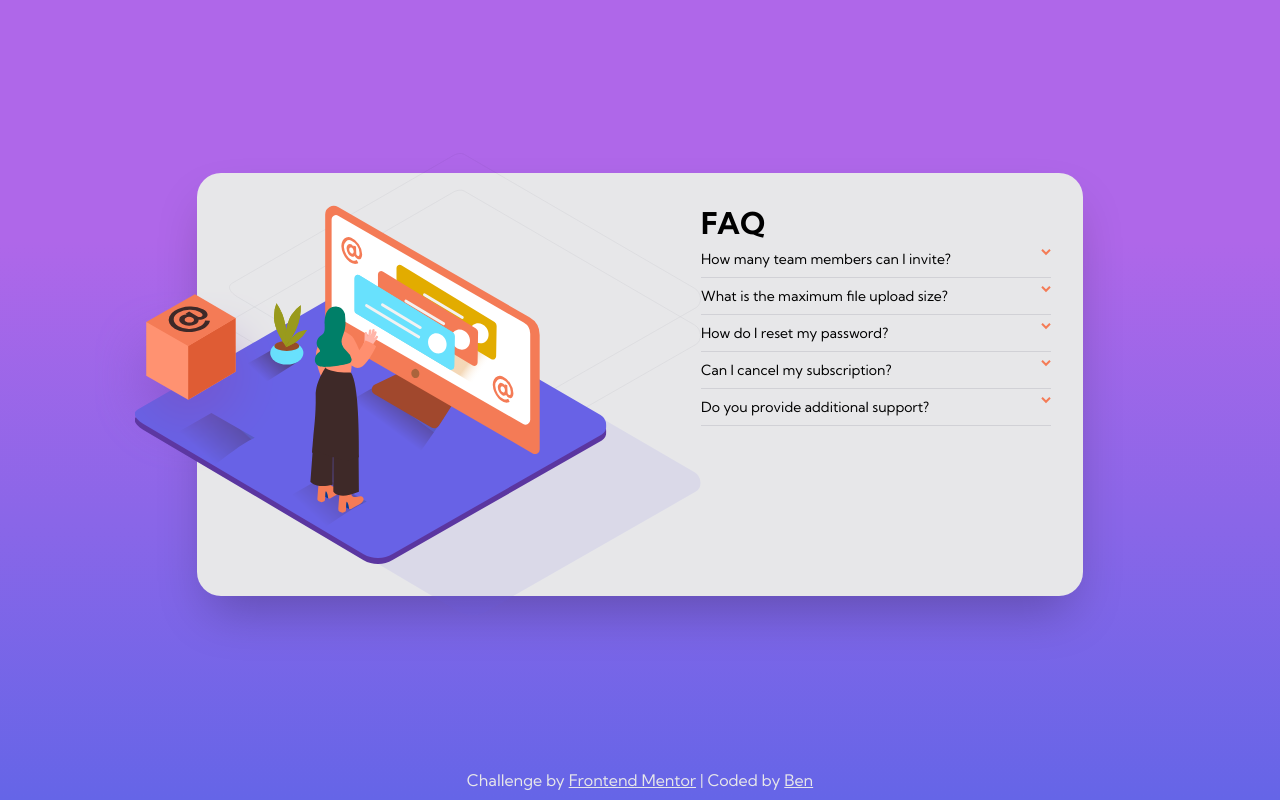
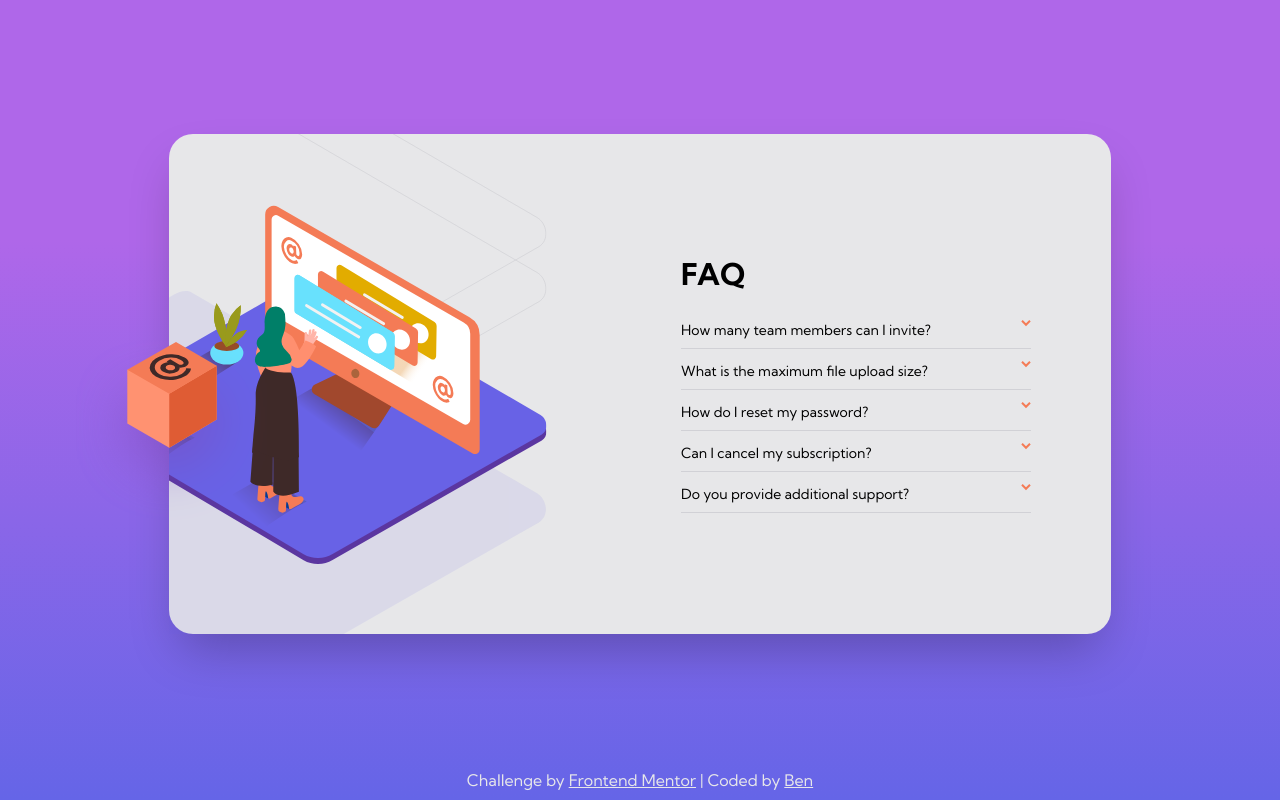
Before and after one commit to remtaine/fem-faq-accordion-card, a React (Create React App) app: page / in a window 1280 px wide. Built offline with nearby package versions, Linux system fonts and the light colour scheme.

Commit message:
Break down into components

```diff
--- a/src/App.tsx
+++ b/src/App.tsx
@@ -1,33 +1,27 @@
-import React from 'react';
-import AccordionItem from './components/AccordionItem';
+import React, { useState, FC} from 'react';
+import Accordion from './components/Accordion';
+
 import Footer from './components/Footer';
-import DesktopIllustration from './images/desktop/illustration-woman-online-desktop.svg';
-import DesktopBox from './images/desktop/illustration-box-desktop.svg';
-import DesktopBG from './images/desktop/bg-pattern-desktop.svg';
+
+import Illustration from './components/Illustration';
 
 function App() {
+  const [currentlyToggledAccordion, setCurrentlyToggledAccordion] = useState(null);
+  let untoggleOthers = (accordion: FC) => {
+    // if (currentlyToggledAccordion !== null) {
+    //   setCurrentlyToggledAccordion(null);
+    // }
+    // setCurrentlyToggledAccordion(accordion);
+  }
   return (
-    <div className="App font-kumbh-sans">
+    <div className="App font-kumbh-sans selection:bg-fem-primary-100 selection:text-fem-neutral-300">
       <div className="w-screen h-screen fixed -z-50" style={{background: 'linear-gradient(180deg, rgba(175,103,233,1) 30%, rgba(101,101,231,1) 100%)' }}></div>
 
       <main className="min-h-[calc(100vh-2rem)] flex justify-center items-center">
-        <article className="flex bg-fem-neutral-300 max-w-[1000px] p-8 rounded-3xl shadow-2xl">
-          <div className="shrink-0 flex flex-col justify-center items-center relative">
-            <img src={DesktopBG} alt="" className="absolute" />
-            <img src={DesktopIllustration} alt="" className="-translate-x-[20%]" />
-            <img src={DesktopBox} alt="" className="absolute left-0 -translate-x-[70%]" />
-          </div>
-          <div className="">
-            <h1 className="text-3xl font-bold">FAQ</h1>
-            <AccordionItem title="How many team members can I invite?">You can invite up to 2 additional users on the Free plan. There is no limit on team members for the Premium plan.</AccordionItem>
+        <article className="flex flex-col lg:flex-row gap-10 bg-fem-neutral-300 min-h-[500px] rounded-3xl shadow-2xl my-4 mx-6">
+          <Illustration/>
+          <Accordion parentFunction={untoggleOthers}/>
 
-            <AccordionItem title="What is the maximum file upload size?">No more than 2GB. All files in your account must fit your allotted storage space.</AccordionItem>
-            <AccordionItem title="How do I reset my password?">Click “Forgot password” from the login page or “Change password” from your profile page.
-            A reset link will be emailed to you.</AccordionItem>
-            <AccordionItem title="Can I cancel my subscription?">Yes! Send us a message and we’ll process your request no questions asked.</AccordionItem>
-
-            <AccordionItem title="Do you provide additional support?">Chat and email support is available 24/7. Phone lines are open during normal business hours.</AccordionItem>
-          </div>
         </article>
       </main>
 
```
